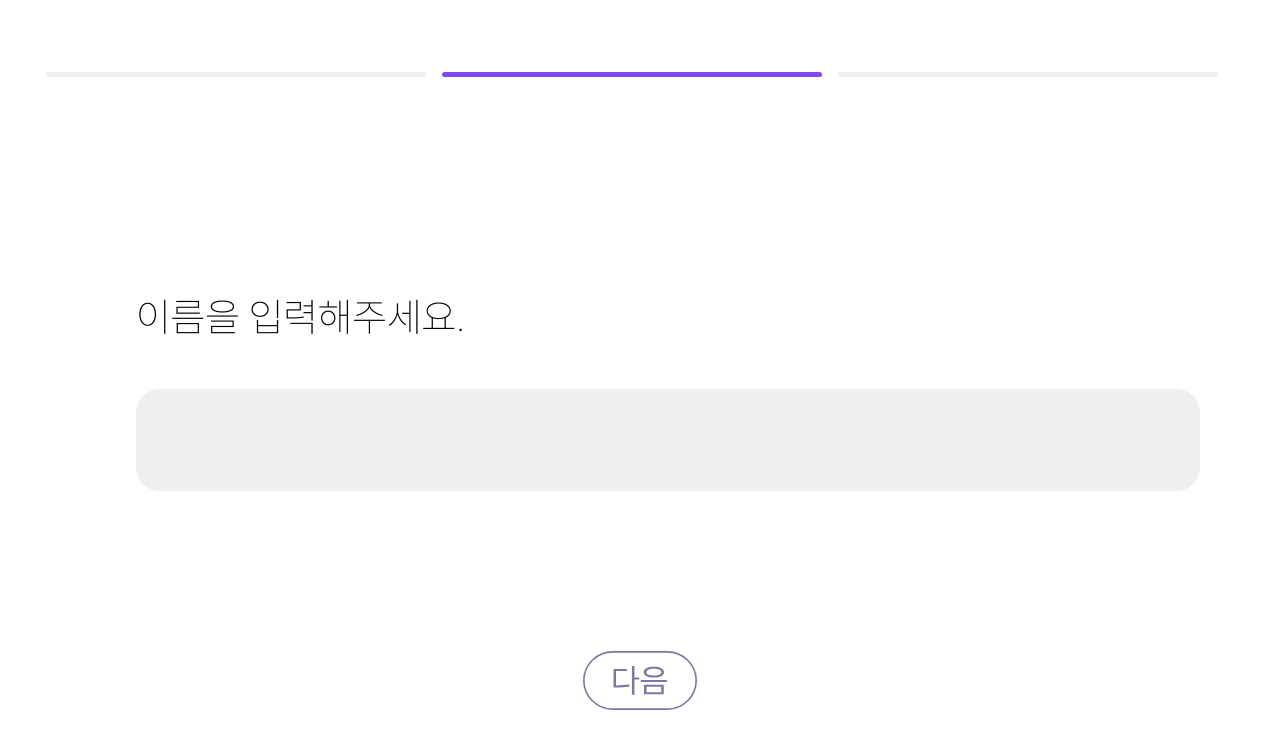
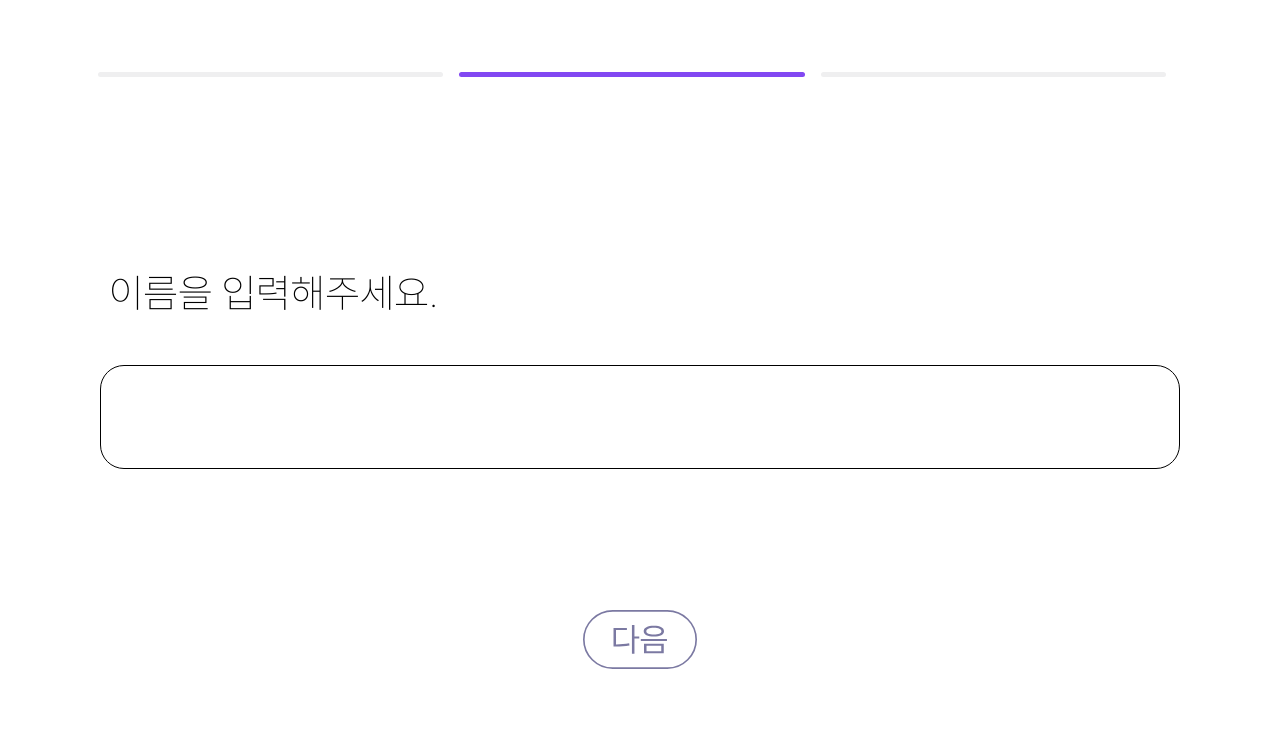
Before and after one commit to Church-Plus/church-front-2024, a React (Create React App) app: page /CreateName in a window 1280 px wide. Shown: the top 748 px of the page. Built offline with nearby package versions, Linux system fonts and the light colour scheme.

Commit message:
style: 이름 입력 페이지 스타일 작업

```diff
--- a/src/pages/CreateTeamPage/InputName.jsx
+++ b/src/pages/CreateTeamPage/InputName.jsx
@@ -2,17 +2,19 @@ import React, { useState } from "react";
 import { useLocation, useNavigate } from "react-router-dom";
 import styled, { css } from "styled-components";
 import nextBtn from "../../assets/commonStyle/NextButton.svg";
+import nextBtnHover from "../../assets/commonStyle/NextButtonHover.svg";
 
 const Wrapper = styled.div``;
 
 const TopNoticeBars = styled.div`
   display: flex;
+  width: 100%;
   justify-content: center;
   margin-top: 4.5rem;
 `;
 
 const Bar = styled.div`
-  width: 380px;
+  width: 27%;
   height: 5px;
   background-color: #efeff0;
   margin-right: 1rem;
@@ -26,35 +28,46 @@ const Bar = styled.div`
 `;
 
 const TextBox = styled.div`
-  padding-left: 8.5rem;
-  padding-top: 7rem;
+  display: flex;
+  justify-content: center;
 
   input {
     margin-top: 3rem;
     padding-left: 2.4rem;
     height: 100px;
-    width: 80vw;
+    width: 81%;
     border-radius: 24px;
     border: none;
     outline: none;
     font-size: 40px;
+    caret-color: blue;
 
     background-color: #efeff0;
+
+    &:focus {
+      background-color: white;
+      border: 1px solid black;
+    }
   }
 `;
 
 const Text = styled.div`
-  margin-top: 6.5rem;
+  padding-left: 8.5%;
+  padding-top: 15%;
   font-size: 40px;
 `;
 
 const Btn = styled.div`
-  margin-top: 10rem;
+  margin-top: 11%;
   text-align: center;
 
   img {
     height: 59px;
     cursor: pointer;
+  }
+
+  img:hover {
+    content: url(${nextBtnHover});
   }
 `;
 
@@ -81,8 +94,8 @@ function InputName() {
         <Bar $now />
         <Bar />
       </TopNoticeBars>
+      <Text>이름을 입력해주세요.</Text>
       <TextBox>
-        <Text>이름을 입력해주세요.</Text>
         <input
           type="text"
           autoFocus
```
